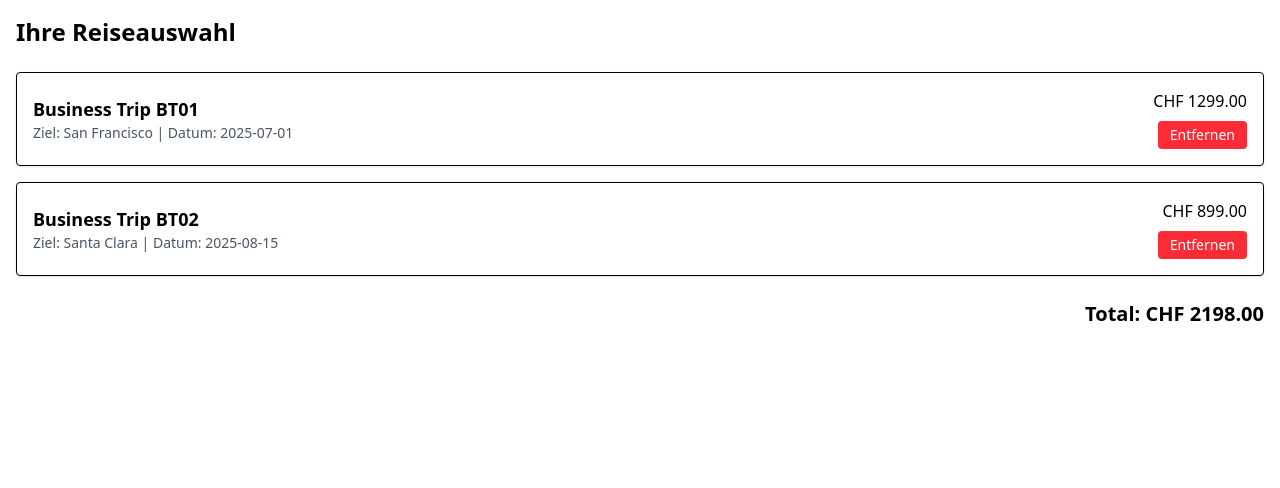
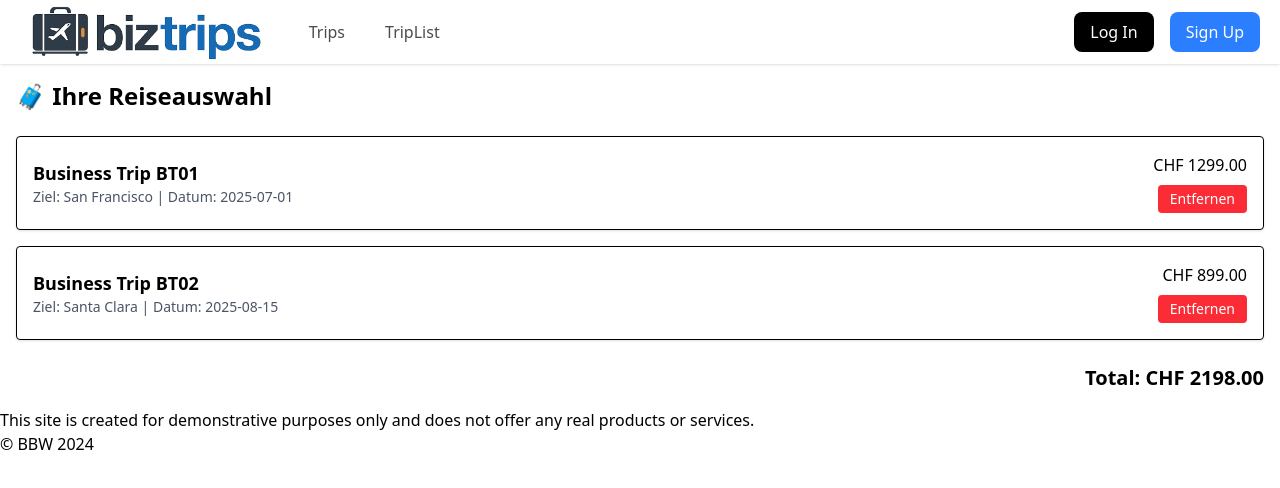
Before and after one commit to BrunoMerenyi/Bisnistrips, a React (Vite) app in the folder biztrips-before-vite/: page /triplist in a window 1280 px wide. Shown: the top 488 px of the page. Built offline with nearby package versions, Linux system fonts and the light colour scheme.

Commit message:
added and fixed header and footer in triplist

```diff
--- a/biztrips-before-vite/src/components/TripList.jsx
+++ b/biztrips-before-vite/src/components/TripList.jsx
@@ -1,10 +1,10 @@
 import React, { useState } from "react";
+import { motion } from "framer-motion";
+import Header from "./Header";
 import Footer from "./Footer";
-import Header from "./Header";
-import { motion } from "framer-motion";
+
 
 export default function TripList() {
-
     const [tripList, setTripList] = useState([
         {
             id: 1,
@@ -27,12 +27,14 @@ export default function TripList() {
     const totalPrice = tripList.reduce((sum, t) => sum + t.price, 0);
 
     return (
+        <>
+            <Header />
             <motion.div
                 initial={{ opacity: 0, y: 20 }}
                 animate={{ opacity: 1, y: 0 }}
                 className="container mx-auto p-4"
             >
-        <h1 className="text-2xl font-bold mb-6">Ihre Reiseauswahl</h1>
+                <h1 className="text-2xl font-bold mb-6">🧳 Ihre Reiseauswahl</h1>
 
                 {tripList.length === 0 ? (
                     <p className="text-gray-500">Keine Reisen hinzugefügt.</p>
@@ -60,12 +62,13 @@ export default function TripList() {
                                 </div>
                             </div>
                         ))}
-
                         <div className="text-right font-bold text-xl mt-6">
                             Total:&nbsp;CHF&nbsp;{totalPrice.toFixed(2)}
                         </div>
                     </div>
                 )}
             </motion.div>
+            <Footer />
+        </>
     );
 }
```
Lines whose indentation alone changed are shown as unchanged.
